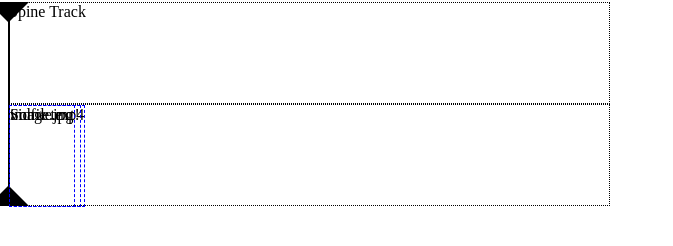
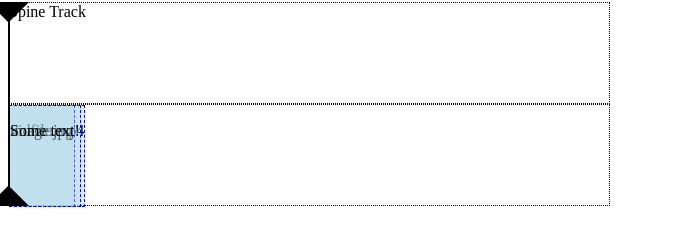
Before and after one commit to ccnmtl/juxtapose, a React app: page / in a window 1280 px wide. Shown: the part 216-462 px from the top of the page, without its empty margins (0-673 px from the left). Built offline with nearby package versions, Linux system fonts and the light colour scheme.

Commit message:
style fix

```diff
--- a/css/juxtapose.css
+++ b/css/juxtapose.css
@@ -79,4 +79,5 @@ button {
     cursor: move;
     border: 1px dashed blue;
     background-color: rgba(173, 216, 230, 0.4);
+    text-align: center;
 }
--- a/src/index.jsx
+++ b/src/index.jsx
@@ -186,8 +186,8 @@ class AuxItem extends React.Component {
         }
         return <span className="jux-aux-item"
                     style={style}
-                    onClick={this.handleClick.bind(this)}>
-            {content}
+                     onClick={this.handleClick.bind(this)}>
+            <p>{content}</p>
         </span>
     }
     handleClick(event) {
```
